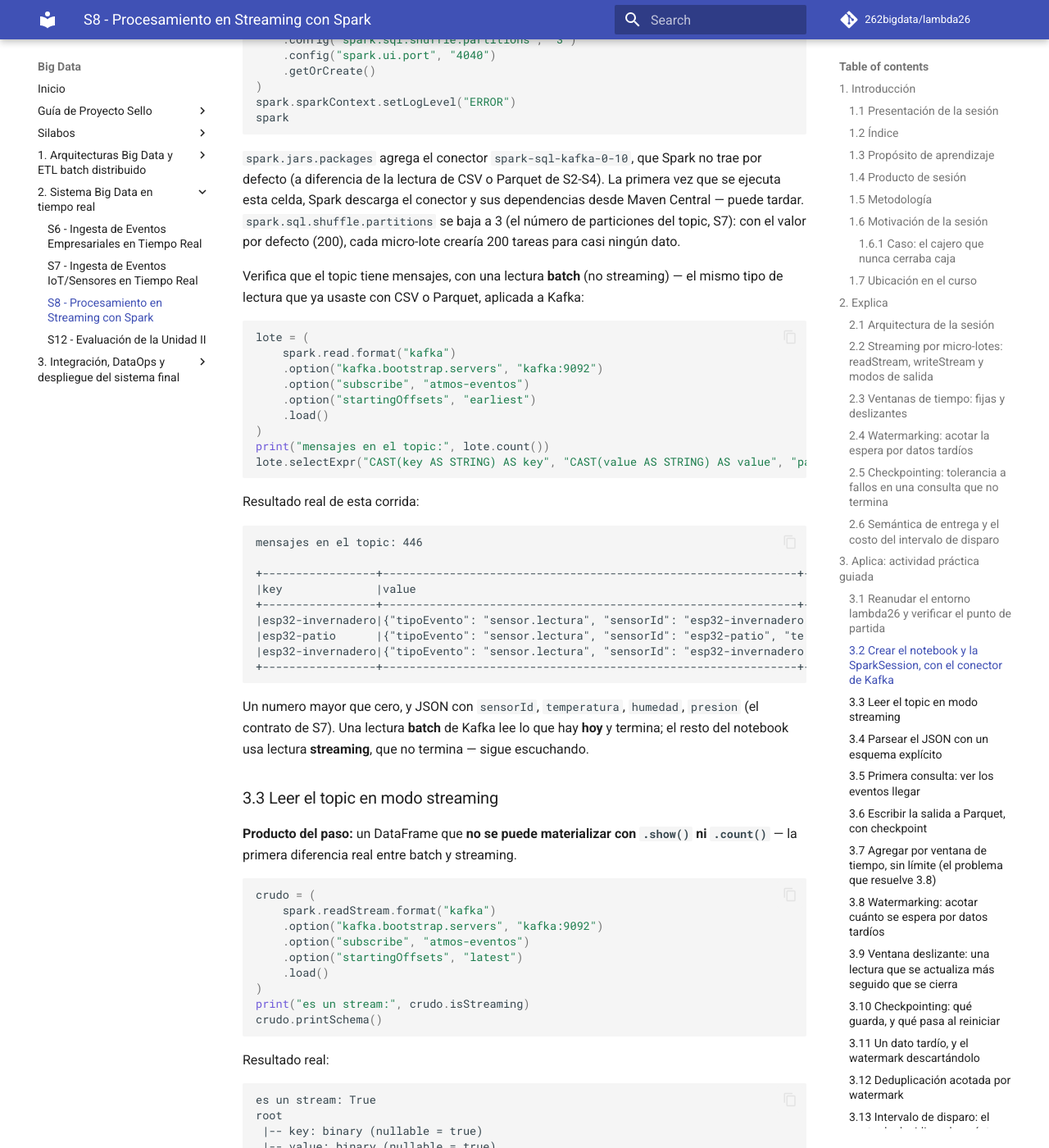
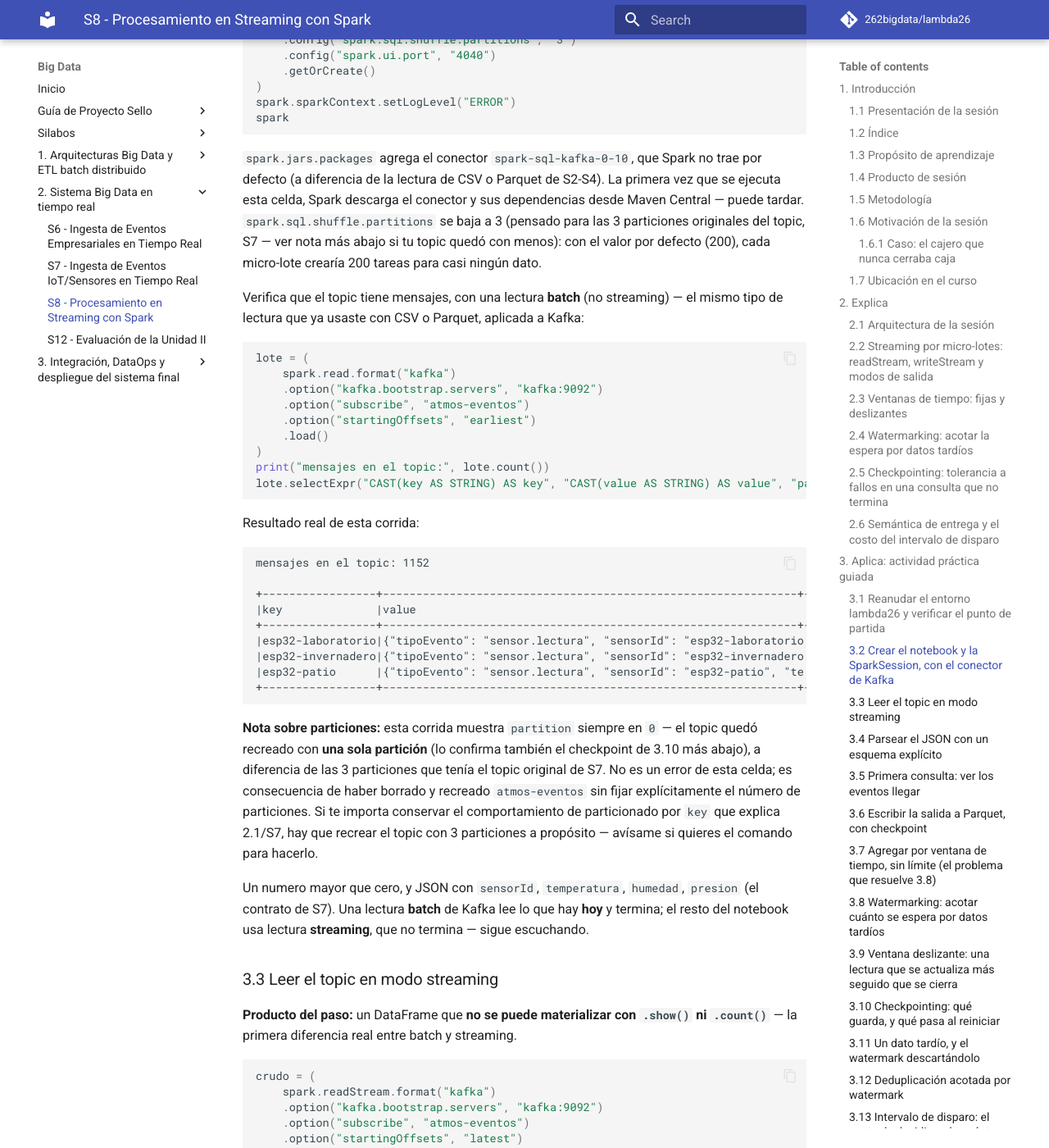
Before and after one commit to 262bigdata/lambda26, an MkDocs documentation site: the page built from docs/sesiones/S08_Procesamiento_Streaming_Spark_Ventanas_Watermarking.md, in a window 1280 px wide and 1400 px high, scrolled down 12246 px. Shown: the whole window at 82% size. Built offline with MkDocs 1.6.1 and Material for MkDocs 9.7.7, drawn with Linux system fonts in a browser that asks for light colours; comment, search, counter and statistics services are not loaded; some of the changed text lies outside the part shown.

Commit message:
S08 corregido

````diff
--- a/docs/sesiones/S08_Procesamiento_Streaming_Spark_Ventanas_Watermarking.md
+++ b/docs/sesiones/S08_Procesamiento_Streaming_Spark_Ventanas_Watermarking.md
@@ -324,7 +324,7 @@
 spark
 ```
 
-`spark.jars.packages` agrega el conector `spark-sql-kafka-0-10`, que Spark no trae por defecto (a diferencia de la lectura de CSV o Parquet de S2-S4). La primera vez que se ejecuta esta celda, Spark descarga el conector y sus dependencias desde Maven Central — puede tardar. `spark.sql.shuffle.partitions` se baja a 3 (el número de particiones del topic, S7): con el valor por defecto (200), cada micro-lote crearía 200 tareas para casi ningún dato.
+`spark.jars.packages` agrega el conector `spark-sql-kafka-0-10`, que Spark no trae por defecto (a diferencia de la lectura de CSV o Parquet de S2-S4). La primera vez que se ejecuta esta celda, Spark descarga el conector y sus dependencias desde Maven Central — puede tardar. `spark.sql.shuffle.partitions` se baja a 3 (pensado para las 3 particiones originales del topic, S7 — ver nota más abajo si tu topic quedó con menos): con el valor por defecto (200), cada micro-lote crearía 200 tareas para casi ningún dato.
 
 Verifica que el topic tiene mensajes, con una lectura **batch** (no streaming) — el mismo tipo de lectura que ya usaste con CSV o Parquet, aplicada a Kafka:
 
@@ -343,16 +343,18 @@
 Resultado real de esta corrida:
 
 ```text
-mensajes en el topic: 446
+mensajes en el topic: 1152
 
 +-----------------+--------------------------------------------------------------+---------+------+
 |key              |value                                                          |partition|offset|
 +-----------------+--------------------------------------------------------------+---------+------+
-|esp32-invernadero|{"tipoEvento": "sensor.lectura", "sensorId": "esp32-invernadero...|2        |457   |
-|esp32-patio      |{"tipoEvento": "sensor.lectura", "sensorId": "esp32-patio", "te...|2        |456   |
-|esp32-invernadero|{"tipoEvento": "sensor.lectura", "sensorId": "esp32-invernadero...|2        |455   |
+|esp32-laboratorio|{"tipoEvento": "sensor.lectura", "sensorId": "esp32-laboratorio...|0        |1154  |
+|esp32-invernadero|{"tipoEvento": "sensor.lectura", "sensorId": "esp32-invernadero...|0        |1153  |
+|esp32-patio      |{"tipoEvento": "sensor.lectura", "sensorId": "esp32-patio", "te...|0        |1152  |
 +-----------------+--------------------------------------------------------------+---------+------+
 ```
+
+**Nota sobre particiones:** esta corrida muestra `partition` siempre en `0` — el topic quedó recreado con **una sola partición** (lo confirma también el checkpoint de 3.10 más abajo), a diferencia de las 3 particiones que tenía el topic original de S7. No es un error de esta celda; es consecuencia de haber borrado y recreado `atmos-eventos` sin fijar explícitamente el número de particiones. Si te importa conservar el comportamiento de particionado por `key` que explica 2.1/S7, hay que recrear el topic con 3 particiones a propósito — avísame si quieres el comando para hacerlo.
 
 Un numero mayor que cero, y JSON con `sensorId`, `temperatura`, `humedad`, `presion` (el contrato de S7). Una lectura **batch** de Kafka lee lo que hay **hoy** y termina; el resto del notebook usa lectura **streaming**, que no termina — sigue escuchando.
 
@@ -474,6 +476,19 @@
 ### 3.6 Escribir la salida a Parquet, con checkpoint
 
 **Producto del paso:** los eventos del stream aterrizando en disco, en Parquet, listos para que S9-S10 los lean como datos ya guardados — **al mismo tiempo** que la consulta de consola de 3.5 sigue corriendo.
+
+**Opcional — filtrar antes de persistir:** `eventos` ya sale limpio de 3.4 (esquema explícito, `producer_sensores.py` siempre bien formado), así que no hace falta para este ejercicio. Pero si la fuente fuera menos confiable, podrías descartar filas incompletas antes de guardarlas, con el mismo patrón que usa `lambdalab`:
+
+```python
+eventos_validados = eventos.filter(
+    col("tipoEvento").isNotNull() &
+    col("sensorId").isNotNull() &
+    col("temperatura").isNotNull() &
+    col("ts").isNotNull()
+)
+```
+
+Con datos reales de `uso-atmos` esto no cambia ni una fila (nunca llega nada nulo), así que el resto de esta guía sigue usando `eventos` tal cual, sin esta rama adicional.
 
 ```python
 # Momento 1: arrancar el stream a Parquet (la consulta de 3.5 sigue corriendo en paralelo)
@@ -751,11 +766,11 @@
 
 ```text
 v1
-{"batchWatermarkMs":1790512828406,"batchTimestampMs":1790512845013,"conf":{...}}
-{"atmos-eventos":{"0":183,"1":3,"2":506}}
+{"batchWatermarkMs":1791084138458,"batchTimestampMs":1791084155008,"conf":{...}}
+{"atmos-eventos":{"0":1752}}
 ```
 
-`offsets/` guarda, por cada micro-lote, hasta qué *offset* de cada partición de Kafka se leyó — en esta corrida, la partición 0 llegó hasta el mensaje 183, la 1 hasta el 3, la 2 hasta el 506. `commits/` confirma cuáles de esos micro-lotes terminaron de escribirse por completo. `state/` guarda el contenido de cada ventana abierta — es lo que 3.7 mostró creciendo sin límite.
+`offsets/` guarda, por cada micro-lote, hasta qué *offset* de cada partición de Kafka se leyó — en esta corrida, con el topic de una sola partición (ver nota en 3.2), la partición 0 llegó hasta el mensaje 1752. Si tu topic tiene varias particiones, acá vas a ver una clave por cada una. `commits/` confirma cuáles de esos micro-lotes terminaron de escribirse por completo. `state/` guarda el contenido de cada ventana abierta — es lo que 3.7 mostró creciendo sin límite.
 
 La consecuencia práctica: si una consulta se cae y se reinicia **apuntando al mismo `checkpointLocation`**, Spark lee `offsets/` y retoma exactamente donde se quedó — no vuelve a leer el topic desde el principio, y no pierde el estado de las ventanas que ya tenía abiertas. Es la misma idea del *offset* de un `consumer group` de Kafka (S6, S7), pero aplicada también al estado de la agregación, no solo a la posición de lectura.
 
@@ -925,6 +940,8 @@
 
 `format("memory")` guarda la salida en una tabla temporal en vez de imprimirla — útil para inspeccionar resultados con SQL, y aquí para medir sin llenar la pantalla de filas. `consulta.lastProgress["batchId"]` es el número del último micro-lote que corrió: con el disparo de 1 segundo, en 15 segundos de reloj corrieron 6 micro-lotes (`batchId` 0 a 5); con el de 6 segundos, solo 3 (`batchId` 0 a 2).
 
+**Error frecuente**: el log puede mostrar líneas en rojo `ERROR WriteToDataSourceV2Exec`, `TaskKilledException` o `Aborting task` — igual que en 3.5, es ruido esperado del `consulta.stop()` dentro de `contar_microlotes()`, que corta la consulta a mitad de un micro-lote. No es una falla: mientras la celda termine imprimiendo los dos `print()` finales (sin lanzar una excepción de Python), los resultados son correctos.
+
 La diferencia es el compromiso entre **latencia** y **throughput** (rendimiento) que pide el sílabo: un disparo más frecuente reduce la latencia (un evento espera menos, en promedio, antes de procesarse) pero cada micro-lote es más chico y el *overhead* de coordinarlos se paga más veces por segundo; un disparo menos frecuente junta más eventos por lote (mejor throughput por lote) a cambio de que cada evento individual espere más antes de aparecer en el resultado. Ninguno es "el correcto": depende de si el sistema necesita reaccionar rápido (alertas) o procesar volumen (reportes).
 
 **Evidencia de aprendizaje:**
````
Also changed, not shown: 1 other file.
